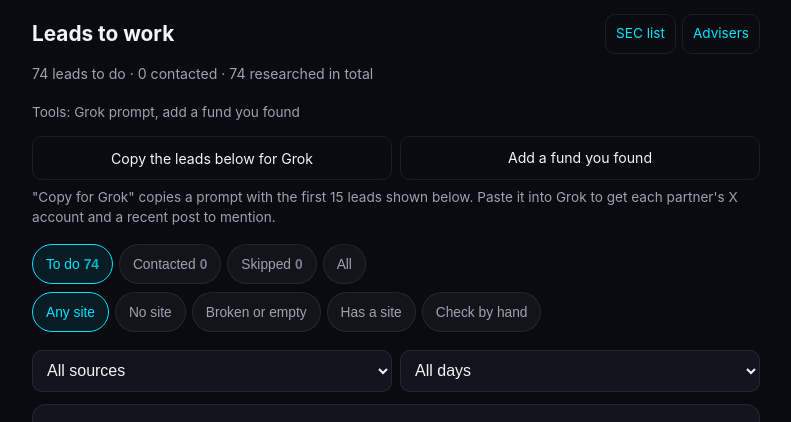
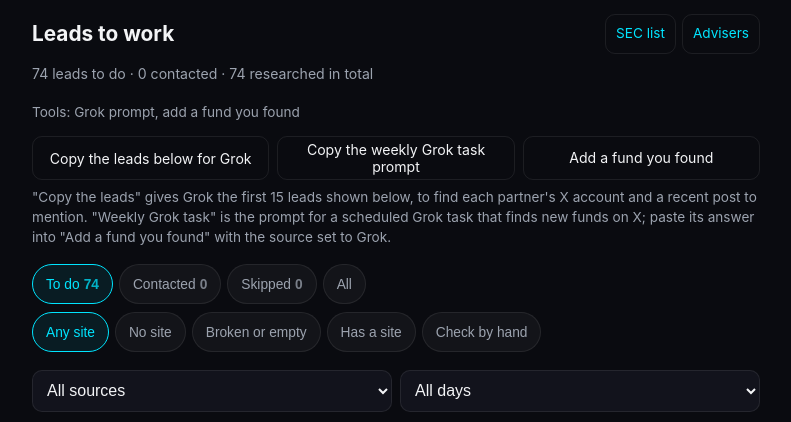
Before and after one commit to alohaaki7/vc_finder, a Flask app: page /research in a window 1280 px wide, after a click on "Tools: Grok prompt, add a fund you found". Shown: the top 422 px of the page, without its empty margins (244-1035 px from the left). Run offline with Flask 3, Linux system fonts and the light colour scheme.

Commit message:
Make a scheduled Grok task's answer pasteable into the lead inbox (#18)
Claude-Session: https://claude.ai/code/session_01Bj6uuVHNsq87VhKjWSPy3D

Co-authored-by: Claude <noreply@anthropic.com>

```diff
--- a/daily_research.py
+++ b/daily_research.py
@@ -371,9 +371,9 @@ def build_queue(leads: list[dict], done: set[str], today: datetime, done_manager
                           key=lambda lead: (no_real_site(lead), lead["filing_date"]), reverse=True)
     young_no_site = sorted((lead for lead in advisers if lead["filing_date"] < cutoff and no_real_site(lead)),
                            key=lambda lead: lead["filing_date"], reverse=True)
-    # A fund found on X by a manager with earlier Form D funds is not a new firm; hand-added funds always stay
+    # A fund Grok found on X by a manager with earlier Form D funds is not a new firm; hand-added funds always stay
     added = [lead for lead in inbox or [] if lead_key(lead) not in done
-             and not (lead["source"] == "Found on X" and manager_key(lead["name"]) in established)]
+             and not (lead["source"] in {"Found on X", "Grok"} and manager_key(lead["name"]) in established)]
 
     queue = ([(lead["source"], lead) for lead in added]
              + [("Raised $1-20M", lead) for lead in raised] + [("New VC adviser", lead) for lead in new_advisers]
--- a/lead_inbox.py
+++ b/lead_inbox.py
@@ -41,7 +41,7 @@ def parse_lines(text: str, source: str, today: str) -> list[dict]:
     for line in str(text or "").replace(";;", "\n").splitlines():
         parts = [part.strip() for part in line.strip().strip("|").split("|")]
         fund = parts[0].lstrip("-*•0123456789. ").strip() if parts else ""
-        if not fund or name_key(fund) in {"fund", "fund name", "name"} or set(fund) <= set("-: "):
+        if not fund or name_key(fund) in {"fund", "fund name", "name", "none"} or set(fund) <= set("-: "):
             continue
         row = {"added_on": today, "fund": fund, "people": "", "website": "", "link": "", "source": source, "note": ""}
         for part in parts[1:]:
--- a/templates/research.html
+++ b/templates/research.html
@@ -74,9 +74,10 @@
     <summary>Tools: Grok prompt, add a fund you found</summary>
     <div class="row">
       <button id="copy-grok">Copy the leads below for Grok</button>
+      <button id="copy-task">Copy the weekly Grok task prompt</button>
       <a href="https://github.com/alohaaki7/vc_finder/actions/workflows/add-leads.yml" target="_blank" rel="noopener">Add a fund you found</a>
     </div>
-    <p id="tool-note">"Copy for Grok" copies a prompt with the first 15 leads shown below. Paste it into Grok to get each partner's X account and a recent post to mention.</p>
+    <p id="tool-note">"Copy the leads" gives Grok the first 15 leads shown below, to find each partner's X account and a recent post to mention. "Weekly Grok task" is the prompt for a scheduled Grok task that finds new funds on X; paste its answer into "Add a fund you found" with the source set to Grok.</p>
   </details>
   <div class="sticky">
     <div class="chips" id="work-chips">
@@ -252,6 +253,25 @@
     }
   };
 
+  // The answer is one line, because the "Add leads" form on GitHub takes a single line
+  const TASK_PROMPT = 'Search X for posts from the last 7 days in which a venture capital firm or one of its partners announces a new fund: '
+    + 'a first or second fund (Fund I or Fund II), a first close or a final close, or a solo GP launching a fund.\n\n'
+    + 'Keep only funds of under $150M whose firm was founded in the last three years. Leave out established firms, Fund III or later, '
+    + 'crypto token funds, accelerators, and posts by news outlets or roundup accounts.\n\n'
+    + 'Only list a fund whose announcement post you actually found. Never guess a name or a link.\n\n'
+    + 'Answer with a single line and nothing else. Put each fund in this form and separate funds with " ;; ":\n'
+    + 'Fund name | GP full names separated by commas | link to the announcement post on X | fund size and stage in a few words\n\n'
+    + 'If you find none, answer NONE.';
+  document.getElementById('copy-task').onclick = async () => {
+    const note = document.getElementById('tool-note');
+    try {
+      await navigator.clipboard.writeText(TASK_PROMPT);
+      note.textContent = 'Copied. In Grok, create a scheduled task that runs weekly and paste this as its prompt.';
+    } catch (err) {
+      note.textContent = 'Copying is blocked in this browser. Select and copy this: ' + TASK_PROMPT;
+    }
+  };
+
   fetch('/api/research').then(r => r.json()).then(data => {
     const order = r => (established(r) ? 10 : 0) + ((STATUS[r.site_status] || [0, 0, 4])[2]);
     // Newest research first; within a day, leads that need no judgement come first
```
Also changed, not shown: tests/test_daily_research.py (+10 -0 lines), tests/test_lead_inbox.py (+8 -0 lines).
